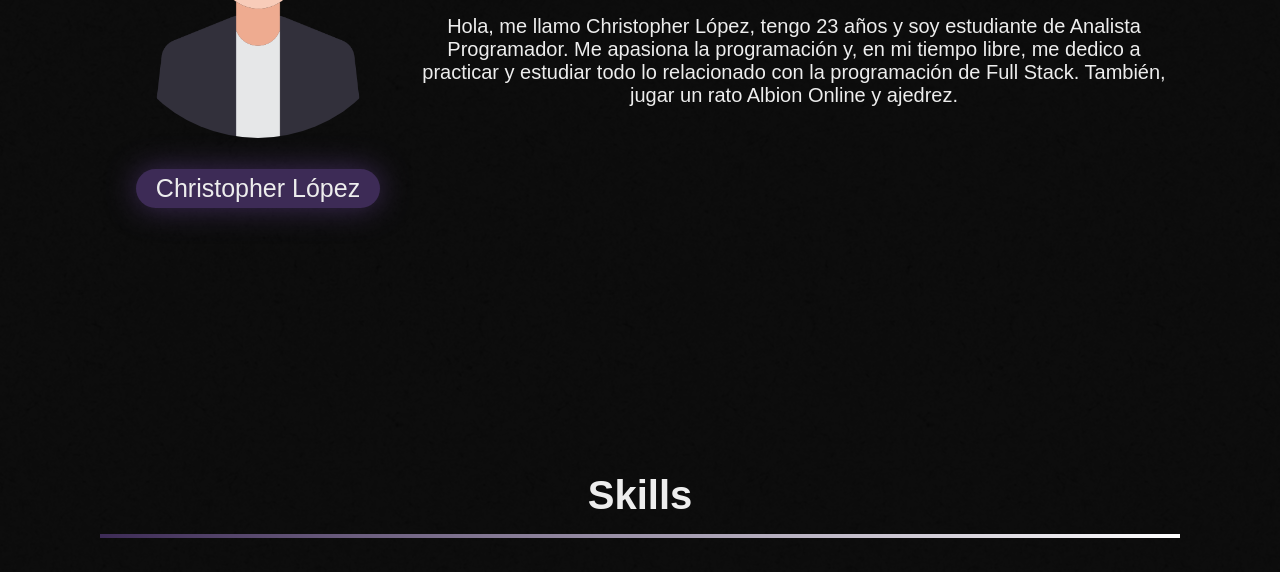
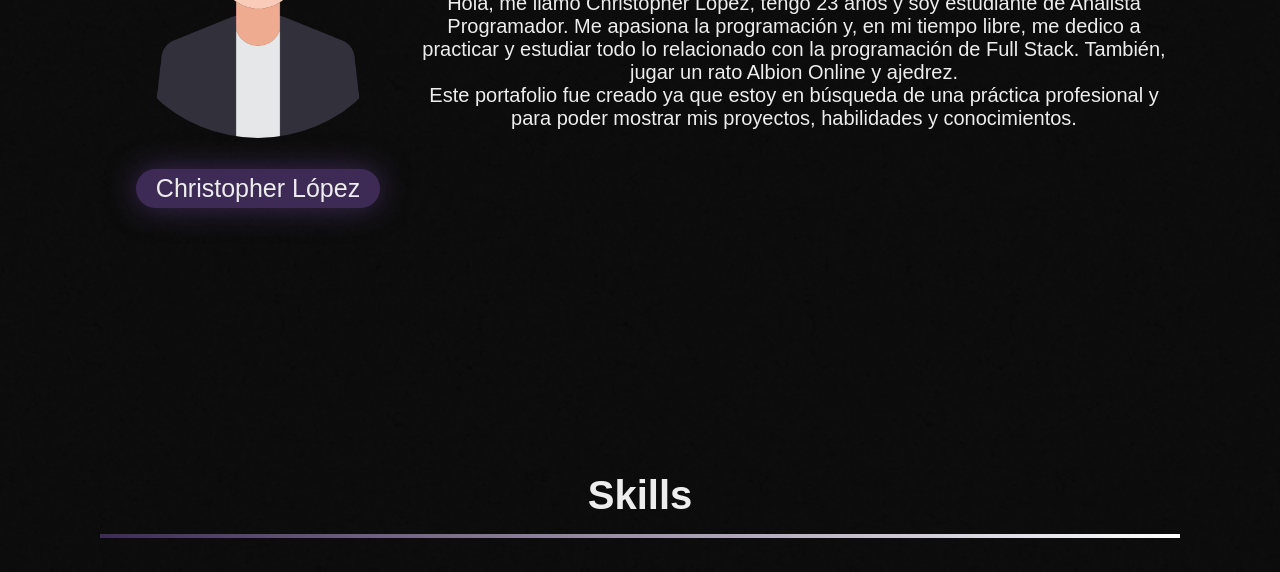
Before and after one commit to Manxiko/Portafolio-Test, a plain HTML site: page index.html in a window 1280 px wide. Shown: the part 327-899 px from the top of the page. Drawn offline with nearby package versions, Linux system fonts and the light colour scheme; a web font is replaced by a local one.

Commit message:
Actualizado Nuevo

```diff
--- a/index.html
+++ b/index.html
@@ -28,7 +28,8 @@
             </div>
             <div class="yo">
                 <h1 id="h1SobreMi">Sobre Mí</h1>
-                <p>Hola, me llamo Christopher López, tengo 23 años y soy estudiante de Analista Programador. Me apasiona la programación y, en mi tiempo libre, me dedico a practicar y estudiar todo lo relacionado con la programación de Full Stack. También, jugar un rato Albion Online y ajedrez.</p>
+                <p>Hola, me llamo Christopher López, tengo 23 años y soy estudiante de Analista Programador. Me apasiona la programación y, en mi tiempo libre, me dedico a practicar y estudiar todo lo relacionado con la programación de Full Stack. También, jugar un rato Albion Online y ajedrez. <br>
+                Este portafolio fue creado ya que estoy en búsqueda de una práctica profesional y para poder mostrar mis proyectos, habilidades y conocimientos.</p>
             </div>
         </section>
         <section id="skills" class="skills-box">
```
